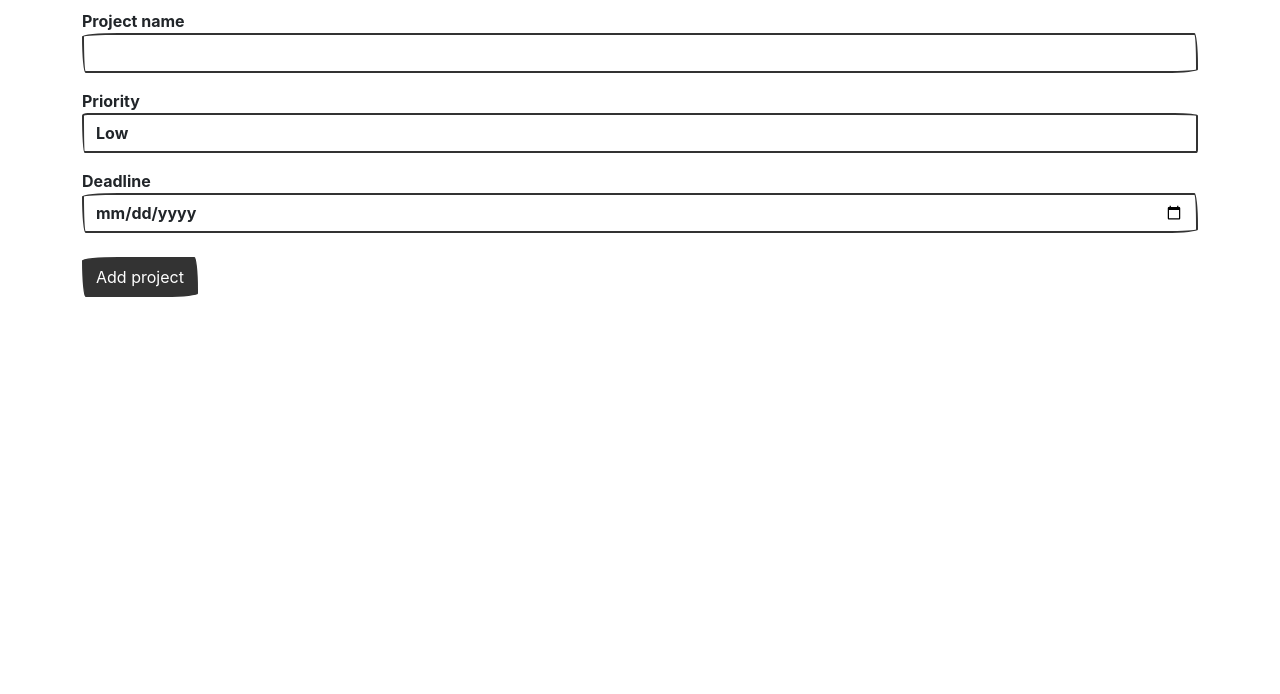
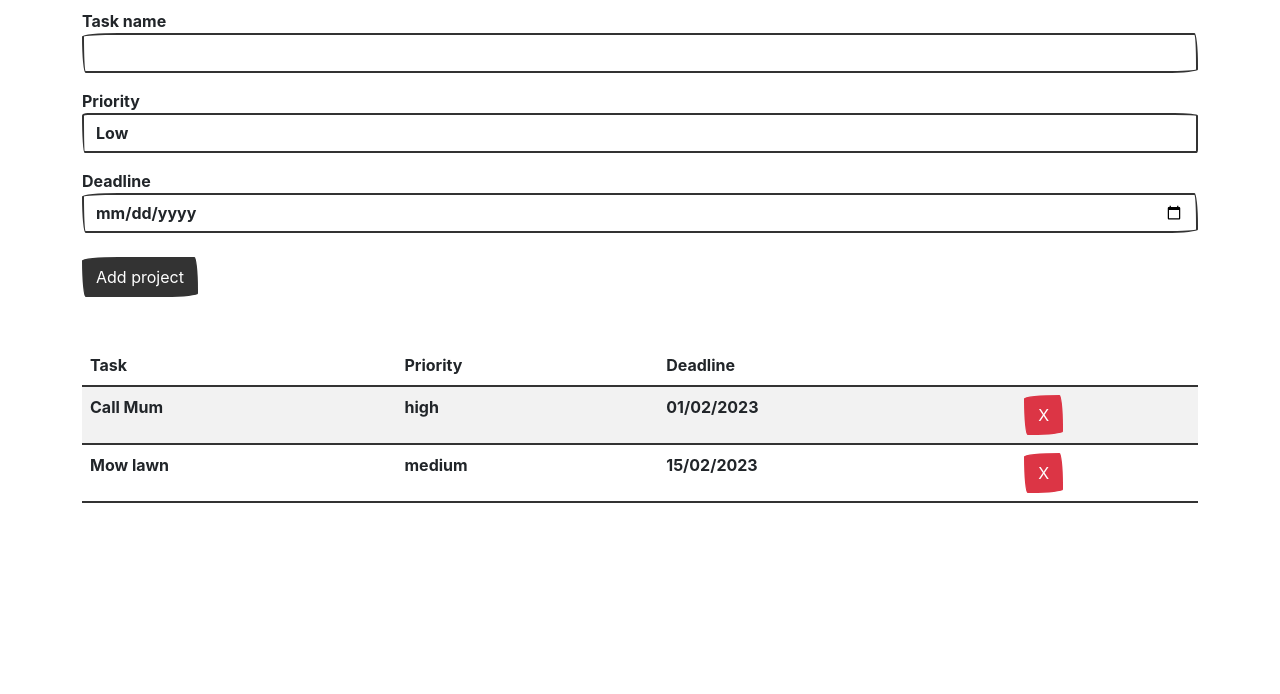
Before and after one commit to b0esium/todolist, a website built with webpack: page dist/index.html in a window 1280 px wide. Shown: the part 106-800 px from the top of the page. Built offline with nearby package versions, Linux system fonts and the light colour scheme; a web font is replaced by a local one.

Commit message:
Display dummy tasks

```diff
--- a/src/index.js
+++ b/src/index.js
@@ -1 +1,53 @@
-alert("blooup");
+// task class: represents a Task
+
+class Task {
+  constructor(name, priority, deadline) {
+    this.name = name;
+    this.priority = priority;
+    this.deadline = deadline;
+  }
+}
+
+// UI class: handles UI display
+
+class UI {
+  static displayTasks() {
+    const StoredTasks = [
+      {
+        name: "Call Mum",
+        priority: "high",
+        deadline: "01/02/2023",
+      },
+      {
+        name: "Mow lawn",
+        priority: "medium",
+        deadline: "15/02/2023",
+      },
+    ];
+
+    const tasks = StoredTasks;
+    tasks.forEach((task) => UI.addTaskToList(task));
+  }
+
+  static addTaskToList(task) {
+    const list = document.getElementById("task-list");
+    const row = document.createElement("tr");
+    row.innerHTML = `
+    <td>${task.name}</td>
+    <td>${task.priority}</td>
+    <td>${task.deadline}</td>
+    <td><a href="#" class="btn btn-danger">X</a></td>
+    `;
+    list.appendChild(row);
+  }
+}
+
+// store class: handles storage
+
+// event: display tasks
+
+document.addEventListener("DOMContentLoaded", UI.displayTasks);
+
+// event: add a task
+
+// event : remove a task
```
Also changed, not shown: dist/index.html, dist/main.js.
